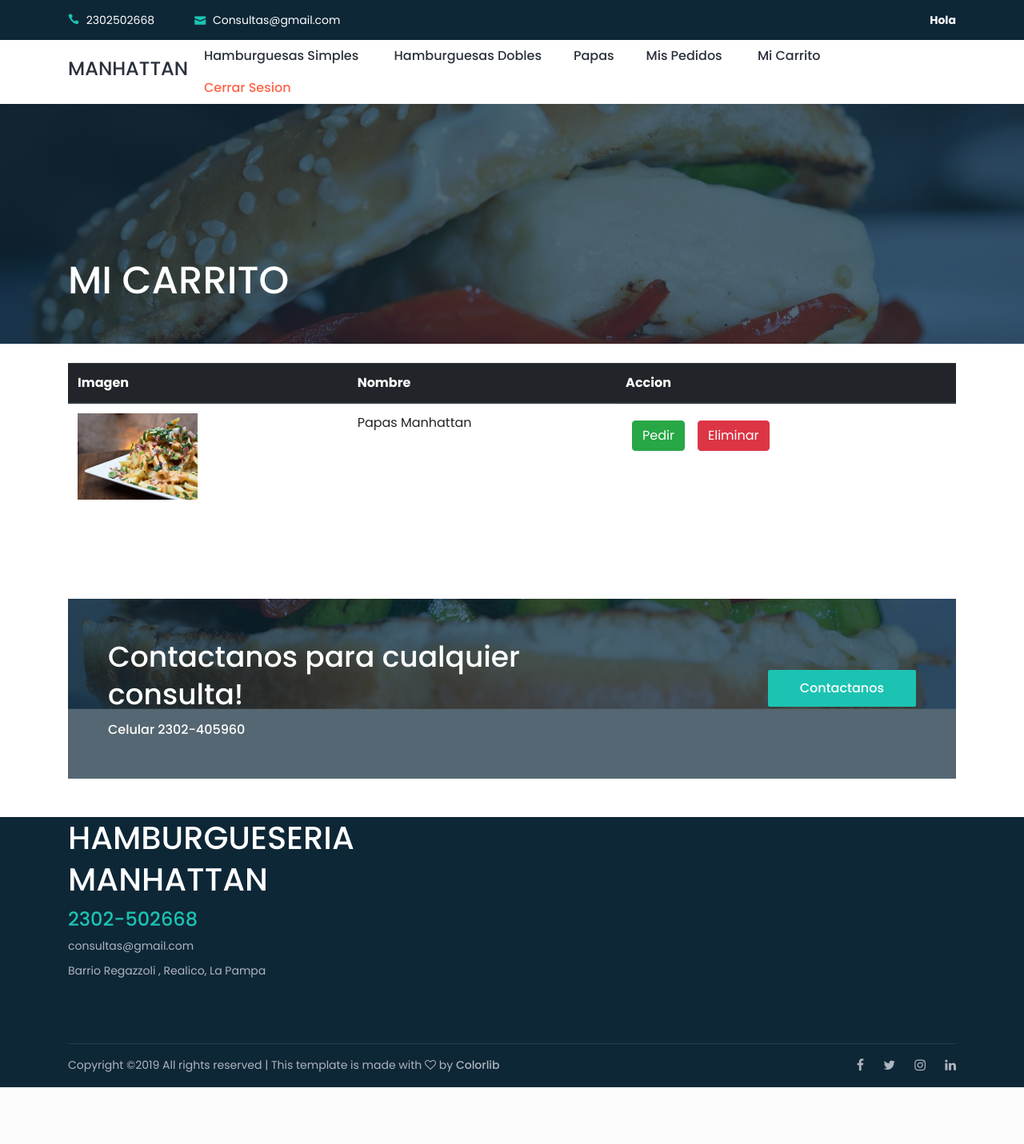
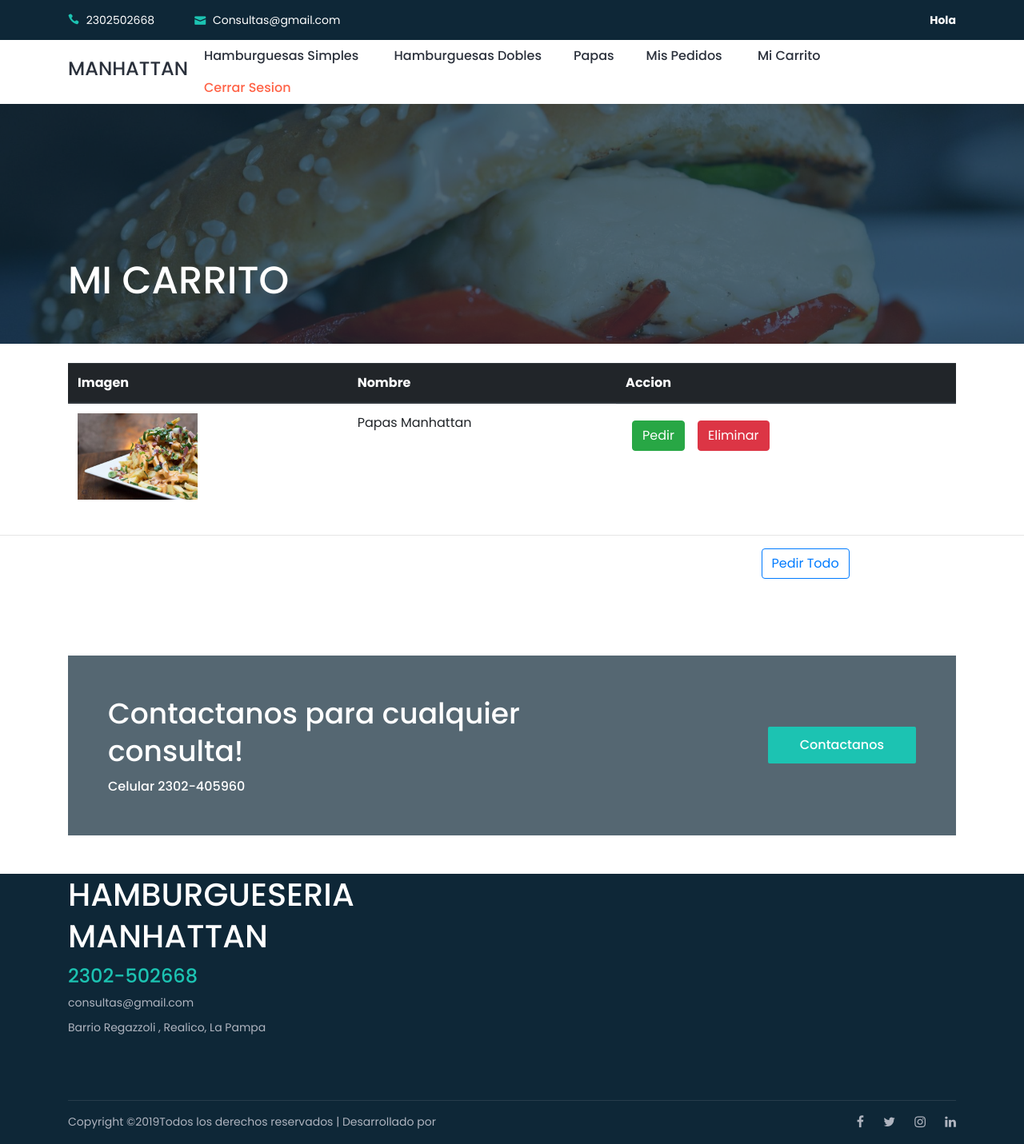
Before and after one commit to leocorazza1/Hamburguesa, a Django app: page /carrito/ in a window 1280 px wide. Shown: the whole page at 80% size. Before the commit the page ends 1360 px from the top, so only its background shows below. Run offline with Django 3.2, Linux system fonts and the light colour scheme; a user stored in the database is signed in; data comes from the database, SQL or seed files in the repository; both versions use the stored data as it was after the commit; some libraries are stand-ins or nearby versions.

Commit message:
casi ultima

```diff
--- a/app_hamburguesa/admin.py
+++ b/app_hamburguesa/admin.py
@@ -8,7 +8,7 @@
 	list_display=('nombre','apellido','email','contacto')
 
 class producto_x_clienteAdmin(admin.ModelAdmin):
-	list_display=('cliente','producto','cantidad','direccion','referencia','fecha','hora','tiempo_cancelacion','total','tiempo_estimado')
+	list_display=('cliente','producto','cantidad','direccion','referencia','fecha','hora','tiempo_cancelacion','total','tiempo_estimado','expiro')
 
 class CarritoAdmin(admin.ModelAdmin):
 	list_display=('productoC','clienteC')
--- a/app_hamburguesa/templates/carrito.html
+++ b/app_hamburguesa/templates/carrito.html
@@ -114,7 +114,7 @@
                         </ul>
                         <div class="form-group">
                             <input  style="font-family:Verdana, Geneva, Tahoma, sans-serif;font-size:19px;color:gray;margin-top:2%;;" type="text" class="form-control" id="direccion" placeholder="Direccion de envio" name="direccion" required="">
-                            <input  style="font-family:Verdana, Geneva, Tahoma, sans-serif;font-size:18px;color:MediumSeaGreen;margin-top:2%;;" type="text" class="form-control" id="referencia" placeholder="Referencia Ej:Casa rejas negras" name="direccion" required="">
+                            <input  style="font-family:Verdana, Geneva, Tahoma, sans-serif;font-size:18px;color:MediumSeaGreen;margin-top:2%;;" type="text" class="form-control" id="referencia" placeholder="Referencia Ej:Casa rejas negras" name="referencia" required="">
                         </div>
                       </div>
                   </div>
@@ -134,4 +134,11 @@
           </div>
         </div>
       </div>
+      <hr>
+    <div class="row">
+      <div class="col-md-2"></div>
+      <div class="col-md-8" style="text-align:right;">
+        <button type="button" class="btn btn-outline-primary">Pedir Todo</button>
+      </div>
+    </div>
 {%endblock%}
--- a/app_hamburguesa/templates/index.html
+++ b/app_hamburguesa/templates/index.html
@@ -321,7 +321,7 @@
                         <!-- Copywrite Text -->
                         <div class="copywrite-text">
                             <p><!-- Link back to Colorlib can't be removed. Template is licensed under CC BY 3.0. -->
-Copyright &copy;<script>document.write(new Date().getFullYear());</script> All rights reserved | This template is made with <i class="fa fa-heart-o" aria-hidden="true"></i> by <a href="https://colorlib.com" target="_blank">Colorlib</a>
+Copyright &copy;<script>document.write(new Date().getFullYear());</script>Todos los derechos reservados | Desarrollado por  <!--All rights reserved | This template is made with <i class="fa fa-heart-o" aria-hidden="true"></i> by <a href="https://colorlib.com" target="_blank">Colorlib</a>-->
 <!-- Link back to Colorlib can't be removed. Template is licensed under CC BY 3.0. --></p>
                         </div>
                     </div>
@@ -360,6 +360,8 @@
 
 <script>
 
+
+var path="http://127.0.0.1:8000";
 function ocultarRegistro(){
 $("#registro").hide();
 $("#sesion").show();
@@ -382,7 +384,7 @@
 
 function cancelarpedido(id)
     {
-        $.post("http://127.0.0.1:8000/cancelar/",
+        $.post(path+"/cancelar/",
           {
             id: id,
             csrfmiddlewaretoken: '{{ csrf_token }}' //LINEA SUPER IMPORTANTE
@@ -412,7 +414,7 @@
 
 function addcarrito(id)
     {
-        $.post("http://127.0.0.1:8000/addcarrito/",
+        $.post(path+"/addcarrito/",
           {
             id: id,
             csrfmiddlewaretoken: '{{ csrf_token }}' //LINEA SUPER IMPORTANTE
@@ -447,7 +449,7 @@
 
 function eliminardelcarrito(id){
 
-    $.post("http://127.0.0.1:8000/delcarrito/",
+    $.post(path+"/delcarrito/",
           {
             id: id,
             csrfmiddlewaretoken: '{{ csrf_token }}' //LINEA SUPER IMPORTANTE
@@ -485,7 +487,7 @@
 }
 
 function generarPedido(id){
-            $.post("http://127.0.0.1:8000/pedido/",
+            $.post(path+"/pedido/",
               {
                 id: id,
                 csrfmiddlewaretoken: '{{ csrf_token }}' //LINEA SUPER IMPORTANTE
@@ -504,6 +506,9 @@
             });
 
     }
+$(document).ready(function(){
+  $('[data-toggle="popover"]').popover();
+});
 
 </script>
 
--- a/app_hamburguesa/templates/mispedidos.html
+++ b/app_hamburguesa/templates/mispedidos.html
@@ -58,8 +58,8 @@
                               </div>
                             {%else%}
                             <div class="d-flex justify-content-center">
-                              <a href="" data-toggle="modal" data-target="#modal" style="font-weight:bold;color:tomato">No es posible cancelar su Pedido , Click!</a>
-                              <a href="#" class="btn btn-danger text-rigth"  id="{{pedido.id}}" onclick="cancelarpedido(this.id)">X</a>
+                              <a href="" data-toggle="modal" data-target="#modal" style="font-weight:bold;color:tomato">No es posible cancelar su Pedido ,Click para detalles!</a>
+                              <!--<button href="#" title="Accion" data-toggle="popover" data-trigger="hover" data-content="Eliminar Pedido" class="btn btn-danger text-rigth" style="border-radius:5px;width:40px;height:40px;;"  id="{{pedido.id}}" onclick="cancelarpedido(this.id)">X</button>-->
 
                             </div>
                              {%endif%}
--- a/app_hamburguesa/views.py
+++ b/app_hamburguesa/views.py
@@ -105,11 +105,11 @@
 	pedidos=producto_x_cliente.objects.filter(cliente=c,fecha=datetime.now()).order_by('-hora')
 	total=0
 	for p in pedidos:
-		total=total + p.total
 		if p.expiro_pedido():
 			p.expiro=True
 			p.save()
 		else:
+			total=total + p.total
 			p.expiro=False
 			p.save()
 	return render(request,"mispedidos.html",{"pedidos":pedidos,"total":total,"fecha_actual":datetime.now()})
```
Also changed, not shown: db.sqlite3.
